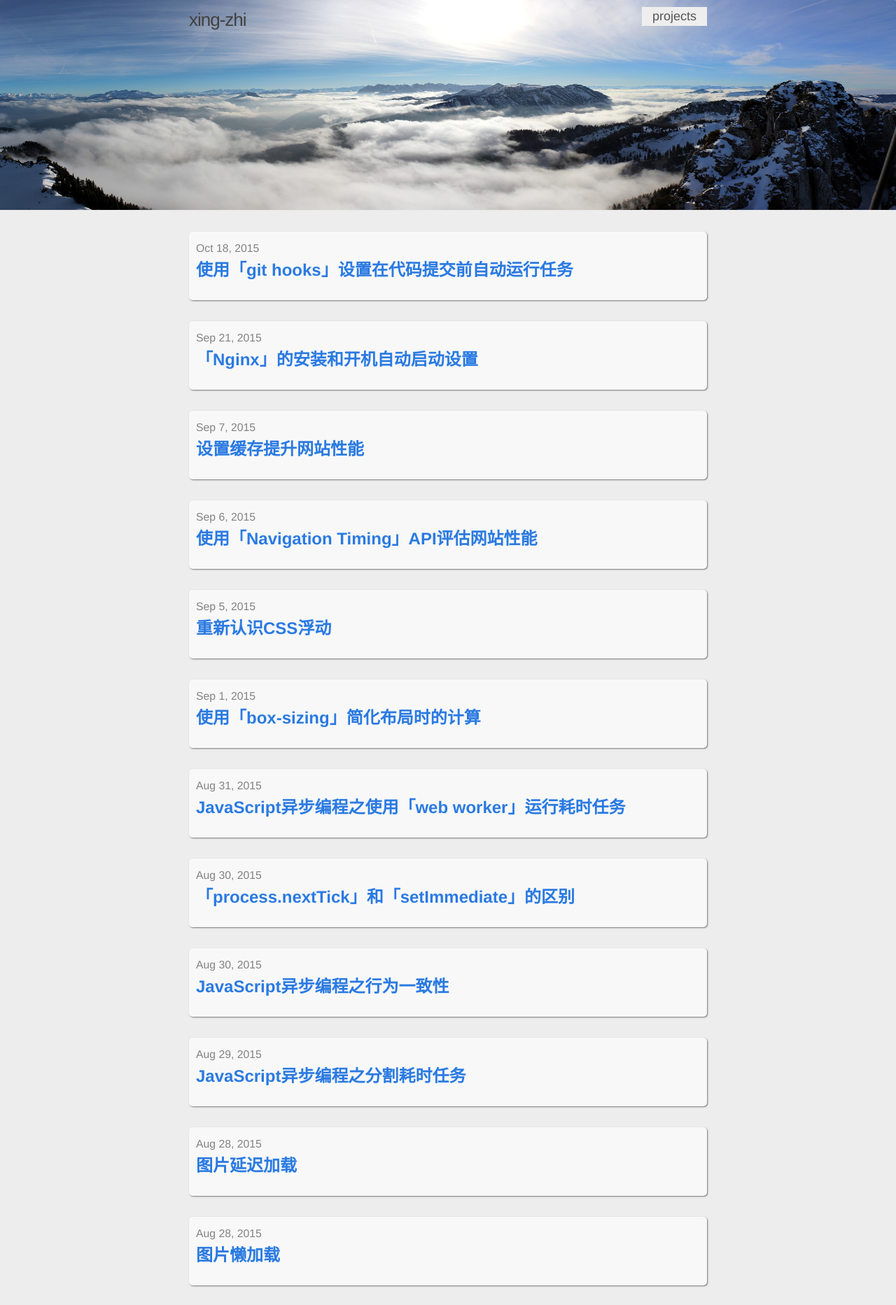
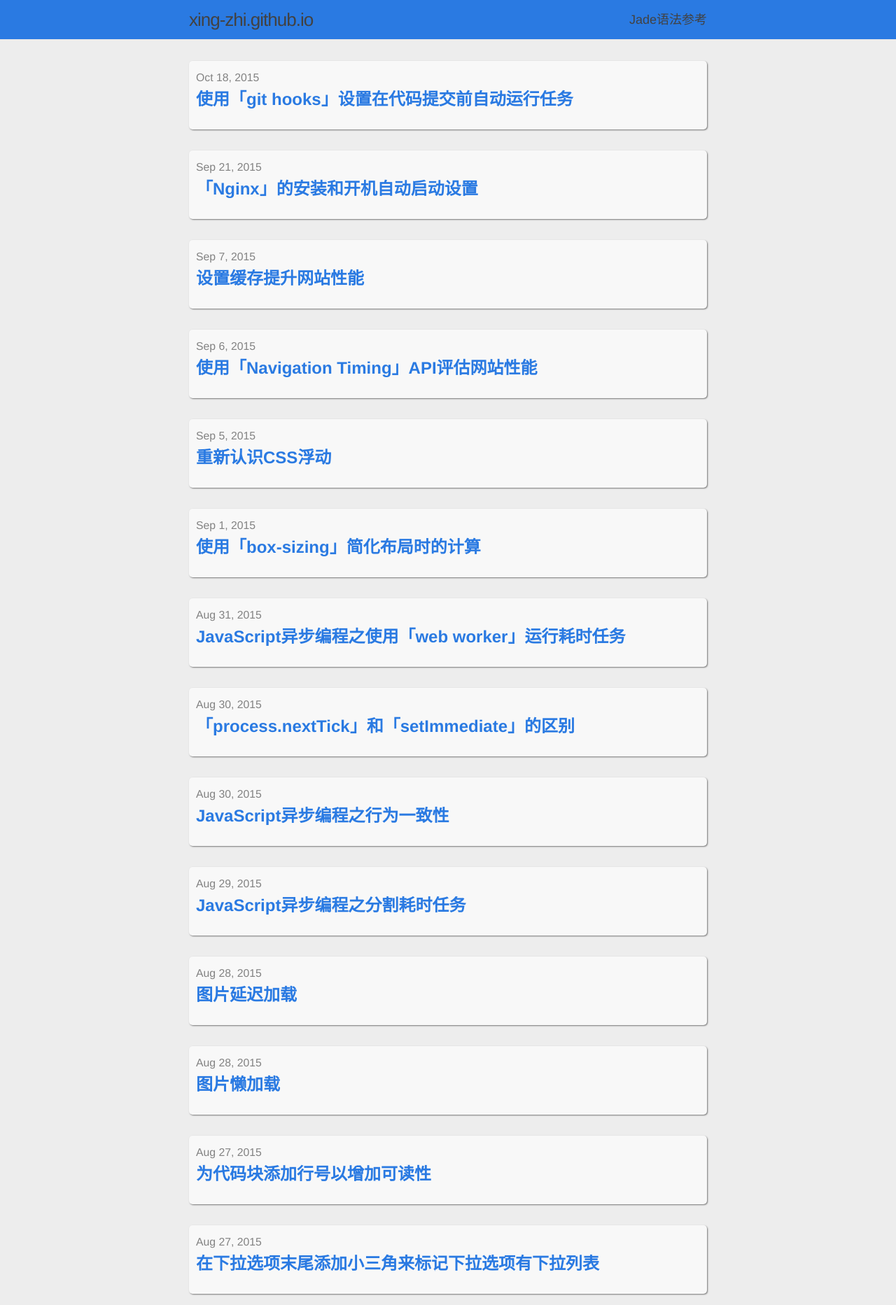
Before and after one commit to xing-zhi/xing-zhi.github.io, a Jekyll site: the page built from index.html, in a window 1280 px wide. Shown: the top 1865 px of the page at 70% size. Built offline with Jekyll 4.4.1, drawn with Linux system fonts in a browser that asks for light colours.

Commit message:
do not use the hero image and the dropdown nav

```diff
--- a/_config.yml
+++ b/_config.yml
@@ -1,5 +1,5 @@
 # Site settings
-title: xing-zhi
+title: xing-zhi.github.io
 email: your-email@domain.com
 description: > # this means to ignore newlines until "baseurl:"
   Write an awesome description for your new site here. You can edit this
--- a/_includes/header.html
+++ b/_includes/header.html
@@ -5,11 +5,7 @@
 
     <nav class="site-nav">
       <ul>
-        <li class="dropdown"> projects
-          <ul class="drop-nav">
-            <li><a href="{{ site.baseurl }}/jade-reference">jade-reference SPA</a></li>
-          </ul>
-        </li>
+        <li><a href="{{ site.baseurl }}/jade-reference">Jade语法参考</a></li>
       </ul>
 
       <div class="trigger">
--- a/_sass/_layout.scss
+++ b/_sass/_layout.scss
@@ -7,9 +7,7 @@
 
     // Positioning context for the mobile navigation icon
     position: relative;
-    background: url('../images/hero-image.jpg') 0 no-repeat ;
-    background-size: 100% 100%;
-    height: 300px;
+    background-color:  $brand-color;
 }
 
 .site-title {
@@ -27,46 +25,18 @@
 
 .site-nav {
     float: right;
+    line-height: 56px;
     ul {
         list-style: none;
-        margin: 10px 0;
         padding: 0;
-        background-color: #eee;
+        margin-bottom: 0;
         li {
-            display: inline-block;
-            padding: 0 15px;
-            border-left: 1px solid #ddd;
-            cursor: pointer;
-            &:first-child {
-                border: none;
-                border-radius: 5px 0 0 5px;
-            }
-        }
-        .dropdown {
-            position: relative;
-            .drop-nav {
-                display: none;
-                position: absolute;
-                top: 100%;
-                left: 0;
-                margin: 0px;
-                background-color: #ddd;
-                li {
-                    display: block;
-                    width: 157px;
-                    a {
-                        display: block;
-                    }
-                }
-            }
-            &:hover > .drop-nav {
-                display: block;
+            a {
+                color: #424242;
             }
         }
     }
 }
-
-
 
 /**
  * Site footer
```
